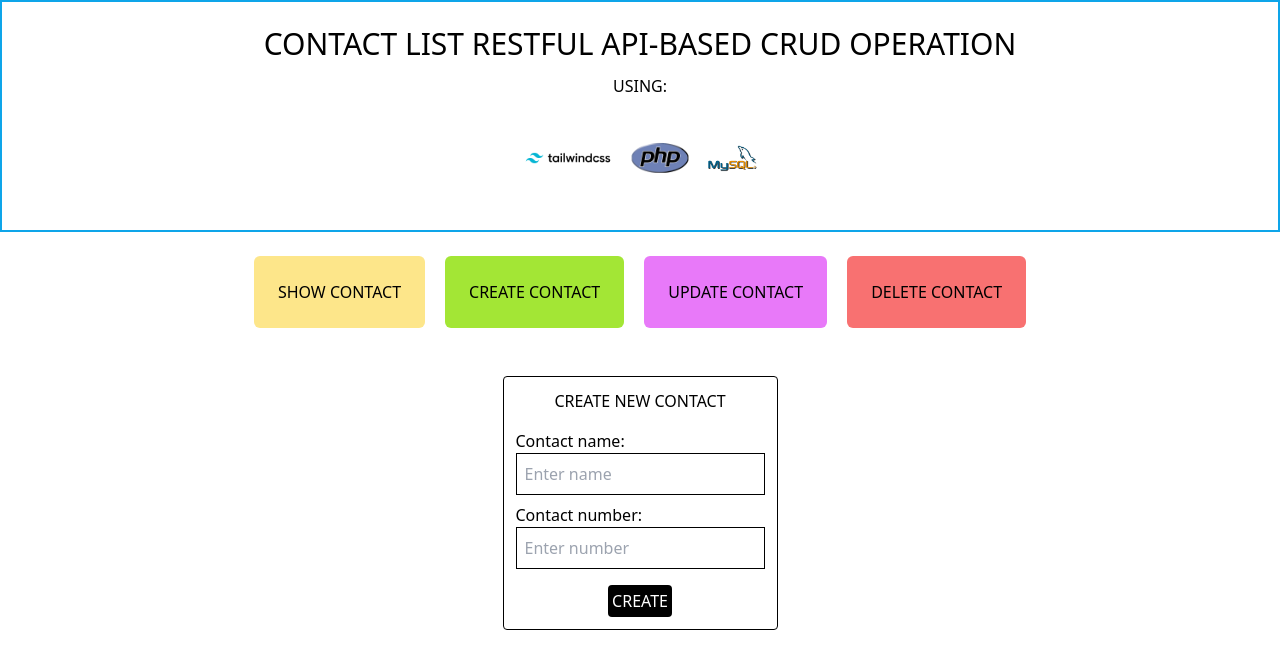
After one commit to Ravend1028/CONTACT-LIST-API, a PHP site: page /pages/create.php in a window 1280 px wide. The commit adds this page. Shown: the top 669 px of the page. Run offline with PHP 8.4, Linux system fonts and the light colour scheme.

Commit message:
markups for tasks

```diff
--- a/api/contacts/get.php
+++ b/api/contacts/get.php
@@ -2,6 +2,8 @@
   include('../../include/Autoloader.php');
   header('Access-Control-Allow-Origin: *');
   header('Content-Type: application/json');
+
+  // ENSURE FIRST THAT THE REQUEST IS GET - TO DO
 
   $contacts = new ContactsView();
   $rows = $contacts->showContacts();
--- /dev/null
+++ b/classes/ContactsController.php
@@ -0,0 +1,5 @@
+<?php
+
+  // WILL USE THIS FOR INSERT UPDATE AND DELETE OPERATION
+
+?>
--- /dev/null
+++ b/pages/create.php
@@ -0,0 +1,19 @@
+<?php include 'templates/header.php'; ?>
+
+  <section>
+    <div class="container mx-auto flex flex-col items-center justify-center p-6">
+      <div class="border border-black p-3 rounded">
+        <p class="font-medium mb-4 uppercase text-center">Create new contact</p>
+
+        <form>
+          <label for="name">Contact name: </label><br>
+          <input type="text" name="name" placeholder="Enter name" class="border border-black p-2 mb-2"><br>
+          <label for="number">Contact number: </label><br>
+          <input type="text" name="number" placeholder="Enter number" class="border border-black p-2 mb-4"><br>
+          <input type="submit" name="submit" value="CREATE" class="block mx-auto bg-black text-white rounded p-1">
+        </form>
+      </div>
+    </div>
+  </section>
+
+<?php include 'templates/footer.php'; ?>
--- a/pages/read.php
+++ b/pages/read.php
@@ -1,9 +1,12 @@
 <?php include 'templates/header.php'; ?>
+
+<!-- ADD A BUTTON THAT HAS AN EVENT LISTENER -->
 
   <section>
     <div class="container mx-auto flex flex-col items-center justify-center p-6">
       <div class="query-content">
         <h1 class="font-bold text-center">Showing Contacts Here ...</h1>
+        <!-- ADD A BUTTON HERE -->
       </div>
     </div>
   </section>
--- a/pages/templates/header.php
+++ b/pages/templates/header.php
@@ -27,11 +27,15 @@
   <main>
     <div class="mx-auto container p-6 flex items-center justify-center flex-col space-y-5 space-x-0 md:flex-row md:space-x-5 md:space-y-0">
       <button class="show-contact bg-amber-200 p-6 font-medium rounded-md">
-        SHOW CONTACT
+        <a href="read.php">
+          SHOW CONTACT
+        </a>
       </button>
 
       <button class="bg-lime-400 p-6 font-medium rounded-md">
-        CREATE CONTACT
+        <a href="create.php">
+          CREATE CONTACT
+        </a>
       </button>
 
       <button class="bg-fuchsia-400 p-6 font-medium rounded-md">
--- a/script/handler.js
+++ b/script/handler.js
@@ -1,3 +1,5 @@
+// PREVENT DEFAULT, REDIRECT TO READ.PHP FIRST BEFORE OCCURED - TO DO
+
 document.querySelector('.show-contact').addEventListener('click', async () => {
   const url = "http://localhost/contact%20list%20api/api/contacts/GET.php";
   try {
@@ -13,7 +15,7 @@ document.querySelector('.show-contact').addEventListener('click', async () => {
 
     json.forEach(contact => {
       const contactHTML = `
-        <div class="flex flex-row items-center justify-center mx-auto p-4 space-x-5">
+        <div class="flex flex-row items-center justify-center mx-auto p-4 space-x-5 border-y-4 border-black">
           <h2 class="text-md text-center"><span class="font-bold">Name:</span> ${contact.name}</h2>
           <p class="text-md text-center"><span class="font-bold">Number:</span> ${contact.number}</p>
         </div>
--- a/styles/output.css
+++ b/styles/output.css
@@ -588,21 +588,29 @@ video {
   }
 }
 
-.col-span-3 {
-  grid-column: span 3 / span 3;
-}
-
 .mx-auto {
   margin-left: auto;
   margin-right: auto;
 }
 
+.mb-4 {
+  margin-bottom: 1rem;
+}
+
+.mb-2 {
+  margin-bottom: 0.5rem;
+}
+
+.mb-3 {
+  margin-bottom: 0.75rem;
+}
+
+.block {
+  display: block;
+}
+
 .flex {
   display: flex;
-}
-
-.grid {
-  display: grid;
 }
 
 .h-14 {
@@ -615,10 +623,6 @@ video {
 
 .h-24 {
   height: 6rem;
-}
-
-.grid-cols-3 {
-  grid-template-columns: repeat(3, minmax(0, 1fr));
 }
 
 .flex-row {
@@ -637,10 +641,6 @@ video {
   justify-content: center;
 }
 
-.gap-4 {
-  gap: 1rem;
-}
-
 .space-x-0 > :not([hidden]) ~ :not([hidden]) {
   --tw-space-x-reverse: 0;
   margin-right: calc(0px * var(--tw-space-x-reverse));
@@ -651,6 +651,12 @@ video {
   --tw-space-x-reverse: 0;
   margin-right: calc(0.75rem * var(--tw-space-x-reverse));
   margin-left: calc(0.75rem * calc(1 - var(--tw-space-x-reverse)));
+}
+
+.space-x-5 > :not([hidden]) ~ :not([hidden]) {
+  --tw-space-x-reverse: 0;
+  margin-right: calc(1.25rem * var(--tw-space-x-reverse));
+  margin-left: calc(1.25rem * calc(1 - var(--tw-space-x-reverse)));
 }
 
 .space-y-3 > :not([hidden]) ~ :not([hidden]) {
@@ -665,18 +671,29 @@ video {
   margin-bottom: calc(1.25rem * var(--tw-space-y-reverse));
 }
 
-.space-x-5 > :not([hidden]) ~ :not([hidden]) {
-  --tw-space-x-reverse: 0;
-  margin-right: calc(1.25rem * var(--tw-space-x-reverse));
-  margin-left: calc(1.25rem * calc(1 - var(--tw-space-x-reverse)));
-}
-
 .rounded-md {
   border-radius: 0.375rem;
 }
 
+.rounded {
+  border-radius: 0.25rem;
+}
+
 .border-2 {
   border-width: 2px;
+}
+
+.border {
+  border-width: 1px;
+}
+
+.border-y-4 {
+  border-top-width: 4px;
+  border-bottom-width: 4px;
+}
+
+.border-b-4 {
+  border-bottom-width: 4px;
 }
 
 .border-solid {
@@ -686,6 +703,11 @@ video {
 .border-sky-500 {
   --tw-border-opacity: 1;
   border-color: rgb(14 165 233 / var(--tw-border-opacity));
+}
+
+.border-black {
+  --tw-border-opacity: 1;
+  border-color: rgb(0 0 0 / var(--tw-border-opacity));
 }
 
 .bg-amber-200 {
@@ -708,9 +730,9 @@ video {
   background-color: rgb(248 113 113 / var(--tw-bg-opacity));
 }
 
-.bg-red-500 {
+.bg-black {
   --tw-bg-opacity: 1;
-  background-color: rgb(239 68 68 / var(--tw-bg-opacity));
+  background-color: rgb(0 0 0 / var(--tw-bg-opacity));
 }
 
 .p-4 {
@@ -721,6 +743,18 @@ video {
   padding: 1.5rem;
 }
 
+.p-3 {
+  padding: 0.75rem;
+}
+
+.p-2 {
+  padding: 0.5rem;
+}
+
+.p-1 {
+  padding: 0.25rem;
+}
+
 .text-center {
   text-align: center;
 }
@@ -728,16 +762,6 @@ video {
 .text-3xl {
   font-size: 1.875rem;
   line-height: 2.25rem;
-}
-
-.text-lg {
-  font-size: 1.125rem;
-  line-height: 1.75rem;
-}
-
-.text-sm {
-  font-size: 0.875rem;
-  line-height: 1.25rem;
 }
 
 .font-bold {
@@ -754,6 +778,11 @@ video {
 
 .uppercase {
   text-transform: uppercase;
+}
+
+.text-white {
+  --tw-text-opacity: 1;
+  color: rgb(255 255 255 / var(--tw-text-opacity));
 }
 
 @media (min-width: 768px) {
```
Also changed, not shown: classes/ContactsModel.php (+8 -2 lines), api/contacts/POST.php (added).
